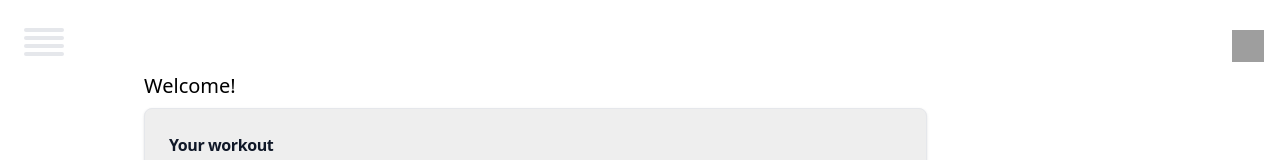
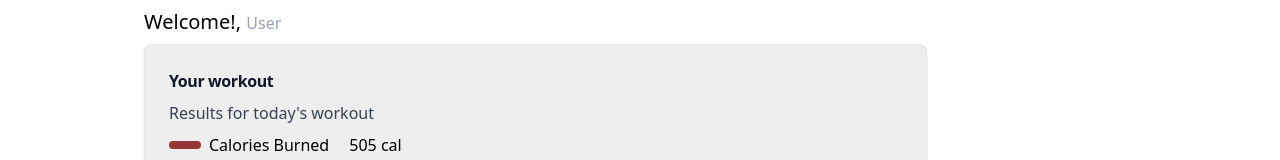
Before and after one commit to fre-eyesus/fitness-tracker, a React (Vite) app in the folder fitness-tracker/: page / in a window 1280 px wide. Shown: the top 160 px of the page. Built offline with nearby package versions, Linux system fonts and the light colour scheme; grey boxes are pictures that could not be loaded.

Commit message:
Refactor Workout component layout and welcome message for improved clarity

```diff
--- a/fitness-tracker/src/cards/Workout.jsx
+++ b/fitness-tracker/src/cards/Workout.jsx
@@ -3,10 +3,9 @@ import Menu from '../components/Menu';
 const Workout = () => {
   return (
     <>
-        <Menu />
-      <h2 className="text-xl font-medium mx-6 my-2 md:ml-36">Welcome!</h2>
+      <h2 className="text-xl font-medium mx-6 my-2 md:ml-36">Welcome!, <span className='font-light text-base text-gray-400'>User</span></h2>
 
-      <div className="w-[300px] md:w-[61.2%] h-[191px] md:h-[1.94%] mx-6 md:mx-36 p-6 bg-[#EEEEEE] border border-gray-200 rounded-lg shadow-sm">
+      <div className="w-[300px] md:w-[61.2%] h-[191px] mx-6 md:mx-36 p-6 bg-[#EEEEEE] border border-gray-200 rounded-lg shadow-sm">
         <p className="mb-2 font-bold tracking-tight text-gray-900">Your workout</p>
         <p className="font-normal text-gray-700">Results for today's workout</p>
 
@@ -31,7 +30,7 @@ const Workout = () => {
             <span className="ml-4">2,500 steps</span>
           </div>
         </div>
-      </div>
+  </div>
     </>
   );
 };
```
